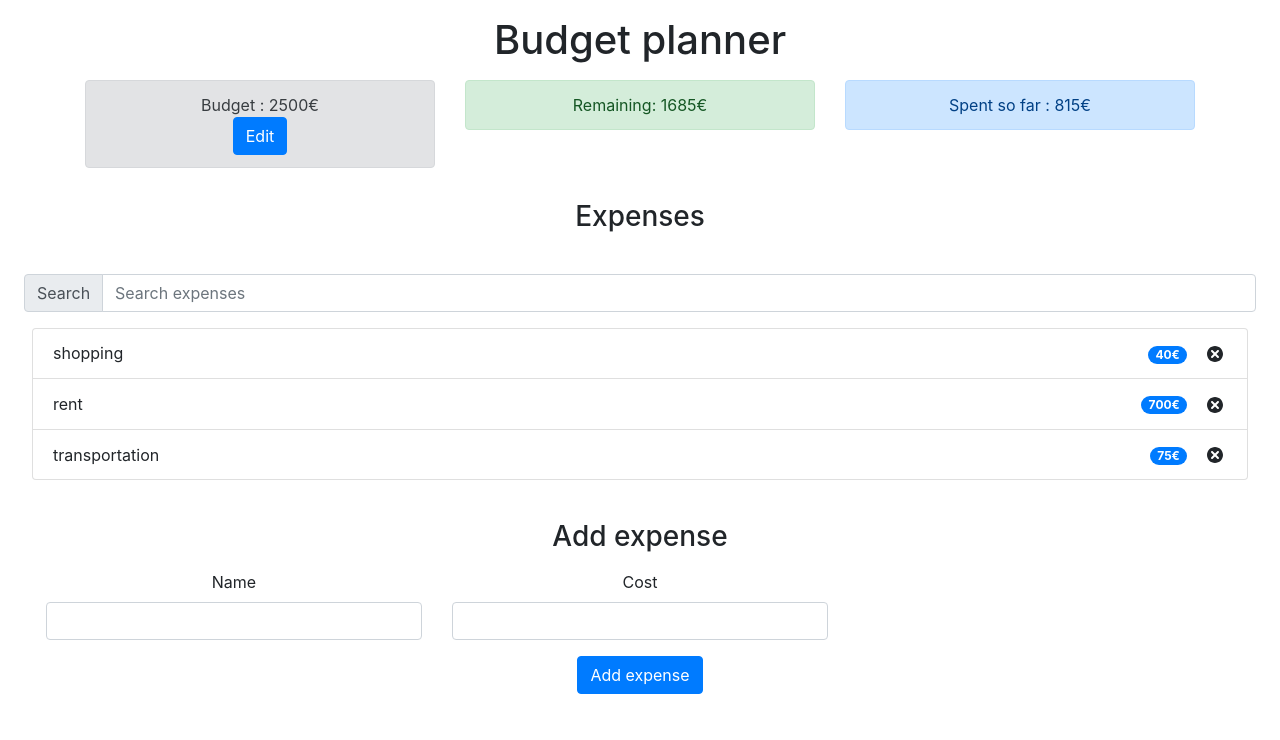
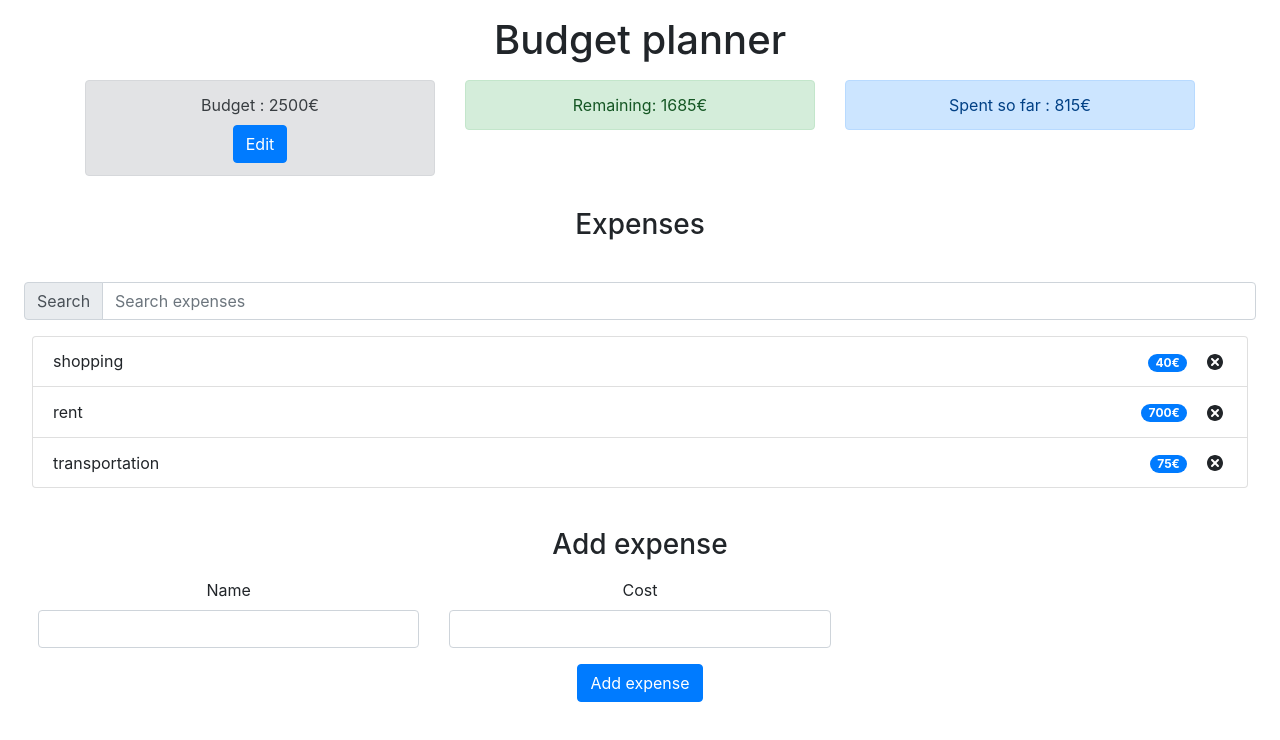
Before and after one commit to thomasl4012/budget-tracker, a React (Create React App) app: page / in a window 1280 px wide. Shown: the top 740 px of the page. Built offline with nearby package versions, Linux system fonts and the light colour scheme.

Commit message:
add margin

```diff
--- a/src/components/AddExpenseForm.jsx
+++ b/src/components/AddExpenseForm.jsx
@@ -23,7 +23,7 @@ const AddExpenseForm = () => {
 
   return (
     <form onSubmit={onSubmit}>
-      <div className="row ml-3 mr-3">
+      <div className="row ml-2 mr-2">
         <div className="col-sm col-lg-4">
           <label htmlFor="name">Name</label>
           <input
--- a/src/components/Budget.jsx
+++ b/src/components/Budget.jsx
@@ -15,7 +15,7 @@ const Budget = () => {
   };
   return (
     <div className="alert alert-secondary">
-      <div> Budget : {budget}€</div>
+      <div className="mb-2"> Budget : {budget}€</div>
       <div className="btn btn-primary" onClick={handleChange}>
         {" "}
         Edit
--- a/src/components/Expense.jsx
+++ b/src/components/Expense.jsx
@@ -20,7 +20,7 @@ const Expense = () => {
 
   return (
     <div className="m-4">
-      <div className="input-group mb-3 mr-3">
+      <div className="input-group mb-3 mr-3 ">
         <div className="input-group-prepend">
           <span className="input-group-text" id="inputGroup-sizing-default">
             Search
```
